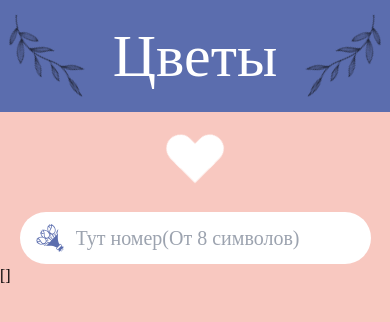
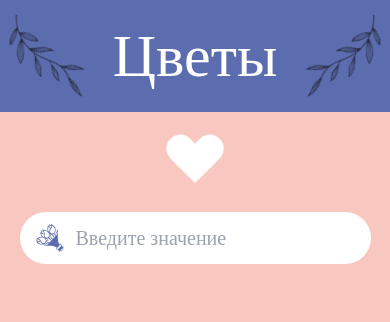
Before and after one commit to SherbakovSAF/bonus-system-flowers, a Vue app: page /#/ in a window 390 px wide. Shown: the top 322 px of the page. Built offline with nearby package versions, Linux system fonts and the light colour scheme; the HTML template or start-up script is replaced by a standard one.

Commit message:
Компонент PhoneInputUI.vue был выделен в отдельный компонент, для гибкости. С передачей данный, для корректной отрисовки

```diff
--- /dev/null
+++ b/src/components/UI/MainInputUI.vue
@@ -0,0 +1,37 @@
+<template>
+     <div class="w-1/3 bg-white rounded-full flex py-3 px-4
+               max-lg:w-1/2
+               max-sm:w-[90%]">
+          <img src="@/assets/media/bouquetInput.svg" alt="ClientNumberInput" class="mr-3">
+          <input class="outline-0 w-full font-medium text-[#686767] text-xl"
+               :maxlength="maxSize" :type="type"
+               :placeholder="placeholder"
+               :value="modelValue"
+               @input="$emit('update:modelValue', usePhoneMask($event.target.value))">
+     </div>
+</template>
+
+<script>
+import PhoneMask from '@/utils/phoneMask';
+
+export default {
+     name: 'PhoneInputUI',
+     props: {
+          modelValue: {type: String},
+          placeholder: {type: String, required: false, default: 'Введите значение'},
+          type: {type: String, required: true},
+          maxSize: {type: String, required: false, default: '50'}
+     },
+     emits: ['update:modelValue'],
+     methods: {
+          usePhoneMask(inputValue){
+               switch (this.type) {
+                    case 'tel':
+                         return new PhoneMask(inputValue).forView()
+                    default:
+                         return inputValue
+               }
+          }
+     }
+}
+</script>
--- a/src/components/UI/PhoneInputUI.vue
+++ /dev/null
@@ -1,31 +0,0 @@
-<template>
-     <form class="flex justify-center mt-5 ">
-          <div class="w-1/3 bg-white rounded-full flex py-3 px-4
-                    max-lg:w-1/2
-                    max-sm:w-[90%]">
-               <img src="@/assets/media/bouquetInput.svg" alt="ClientNumberInput" class="mr-3">
-               <input class="outline-0 w-full font-medium text-[#686767] text-xl"
-                    maxlength="16" type="tel"
-                    placeholder="Тут номер(От 8 символов)"
-                    :value="modelValue"
-                    @input="$emit('update:modelValue', usePhoneMask($event.target.value))">
-          </div>
-     </form>
-</template>
-
-<script>
-import PhoneMask from '@/utils/phoneMask';
-
-export default {
-     name: 'PhoneInputUI',
-     props: {
-          modelValue: {type: String},
-     },
-     emits: ['update:modelValue'],
-     methods: {
-          usePhoneMask(number){
-               return new PhoneMask(number).forView()
-          }
-     }
-}
-</script>
--- a/src/views/HomeView.vue
+++ b/src/views/HomeView.vue
@@ -1,15 +1,17 @@
 <template>
+          <div>
                <main-loader-UI v-if="isLoader || useMaskPhone.length < countQueryClientCard"/>
                <div v-else>
+                    <!-- if и for вместе не рекомендуется использовать -->
                     <div v-if="filterClientNumber.length">
                          <client-card v-for="card in filterClientNumber" :key="card.id" :cardInfo="card"/>
                     </div>
                     <create-client-card v-else :newClientNumber="numberInput"/>
                </div>
-     <phone-input-UI v-model="numberInput"/>
-     {{ filterClientNumber }}
-     {{ numberInput }}
-
+               <form class="flex justify-center mt-5 ">
+                    <main-input-UI v-model="numberInput" type="tel" maxSize="16"/>
+               </form>
+          </div>
 </template>
 
 
@@ -17,27 +19,27 @@
 import ClientCard from '@/components/ClientCard.vue'
 import CreateClientCard from '@/components/CreateClientCard.vue'
 import MainLoaderUI from '@/components/UI/MainLoaderUI.vue'
-import PhoneInputUI from '@/components/UI/PhoneInputUI.vue'
+import MainInputUI from '@/components/UI/MainInputUI.vue'
 
 import PhoneMask from '@/utils/phoneMask';
 export default {
      name: "HomeView",
-     components: { ClientCard, CreateClientCard, MainLoaderUI, PhoneInputUI},
+     components: { ClientCard, CreateClientCard, MainLoaderUI, MainInputUI},
      data() {
           return {
                numberInput: '',
                isLoader: false,
                isClientsFound: false,
-               countQueryClientCard: 8,
+               countQueryClientCard: 7,
           }
      },
      methods: {
           async executeRequest(){
-
                this.errorMessage = ''
                try {
                     this.isLoader = true
                     await this.$store.dispatch('getClientStorageFromDB', this.useMaskPhone)
+
                } catch (error) {
                     this.errorMessage = error.message
                } finally {
--- a/src/views/InputInfoClientView.vue
+++ b/src/views/InputInfoClientView.vue
@@ -17,22 +17,11 @@
           </div>
      </article>
      <div>
-          <form class="py-4">
-               <div class="w-1/3 max-md:w-[90%] bg-white rounded-full flex py-3 px-4
-                         max-lg:m-auto max-lg:w-2/3">
-                    <img src="../assets/media/bouquetInput.svg" alt="" class="mr-3">
-                    <input class="outline-0 w-full font-medium text-[#686767] text-1xl
-                              max-sm:text-sm" maxlength="14" type="tel" :placeholder="placeholderName" v-model="selectedClient.name">
-               </div>
+          <form class="py-4 flex justify-center">
+               <main-input-UI v-model="selectedClient.name" type="text" :placeholder="placeholderName"/>
           </form>
-          <form class="py-4">
-               <div class="w-1/3 max-md:w-[90%] bg-white rounded-full flex py-3 px-4
-                         max-lg:m-auto max-lg:w-2/3">
-                    <img src="../assets/media/bouquetInput.svg" alt="" class="mr-3">
-                    <input class="outline-0 w-full font-medium text-[#686767] text-1xl
-                              max-sm:text-sm" maxlength="12" type="tel" :placeholder="placeholderNumber" autofocus
-                         v-model.trim.number="selectedClient.number">
-               </div>
+          <form class="py-4 flex justify-center">
+               <main-input-UI v-model="selectedClient.number" type="tel" :placeholder="placeholderNumber" maxSize="16"/>
           </form>
      </div>
      <button @click="selectedButtonFunc" type="submit" class="bg-main-green text-white text-base font-semibold mt-6 rounded-full py-4 w-1/3 block m-auto
@@ -41,8 +30,12 @@
 </template>
 
 <script>
+import MainInputUI from '@/components/UI/MainInputUI.vue'
+import PhoneMask from '@/utils/phoneMask'
+
 export default {
      name: "EditClientInfo",
+     components: {MainInputUI},
      data() {
           return {
                placeholderName: "",
@@ -71,10 +64,10 @@ export default {
                //      return true
                // }
 
-               if(this.formatNumber().length > 12){
-                    this.$store.commit('activeModalInfo', {text: 'Количество цифр в номере больше положенного'})
-                    return true
-               }
+               // if(this.formatNumber().length > 12){
+               //      this.$store.commit('activeModalInfo', {text: 'Количество цифр в номере больше положенного'})
+               //      return true
+               // }
 
                return false
           },
@@ -108,7 +101,7 @@ export default {
                if(this.validNumberInput())return
 
                const newClientCard = {
-                    number: String(this.selectedClient.number),
+                    number: new PhoneMask(this.selectedClient.number).forDateBase(),
                     name: this.selectedClient.name,
                }
                // if(this.checkRepeatClientInfo())return
@@ -133,19 +126,19 @@ export default {
      mounted() {
           switch (this.$route.params.typeInputInfo) {
                case "regNewClient":
-                    this.placeholderName = "Введите новое имя клиента"
-                    this.placeholderNumber = "Введите новый номер клиента"
                     this.selectedClient.number = this.$store.state.newClientNumber
                     this.selectedClient.name = ""
+                    this.placeholderName = 'Введите имя нового клиента',
+                    this.placeholderNumber = 'Введите имя номер клиента',
                     this.$store.commit("clearNewClientNumber")
                     this.textMainButton = "Добавить"
                     this.selectedButtonFunc = this.addNewClient
                     break;
                case "editClientInfo":
                     this.selectedClient = Object.assign({}, this.$store.state.selectedClient)
-                    this.placeholderName = "Введите нового имя клиента"
-                    this.placeholderNumber = "Введите новый номер клиента"
                     this.textMainButton = "Изменить"
+                    this.placeholderName = 'Введите новое имя клиента',
+                    this.placeholderNumber = 'Введите новый номер клиента',
                     this.selectedButtonFunc = this.editClientInfo
                     break;
                default:
```
Lines whose indentation alone changed are shown as unchanged.
